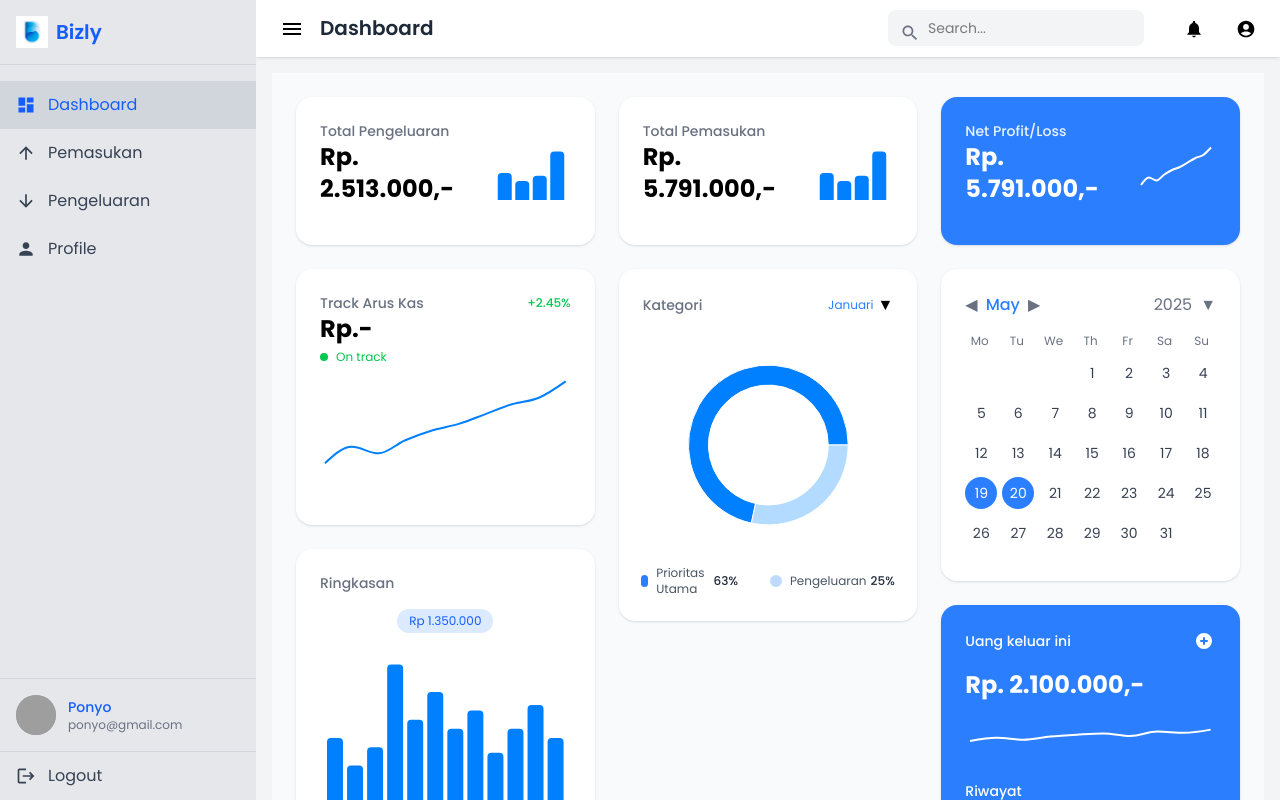
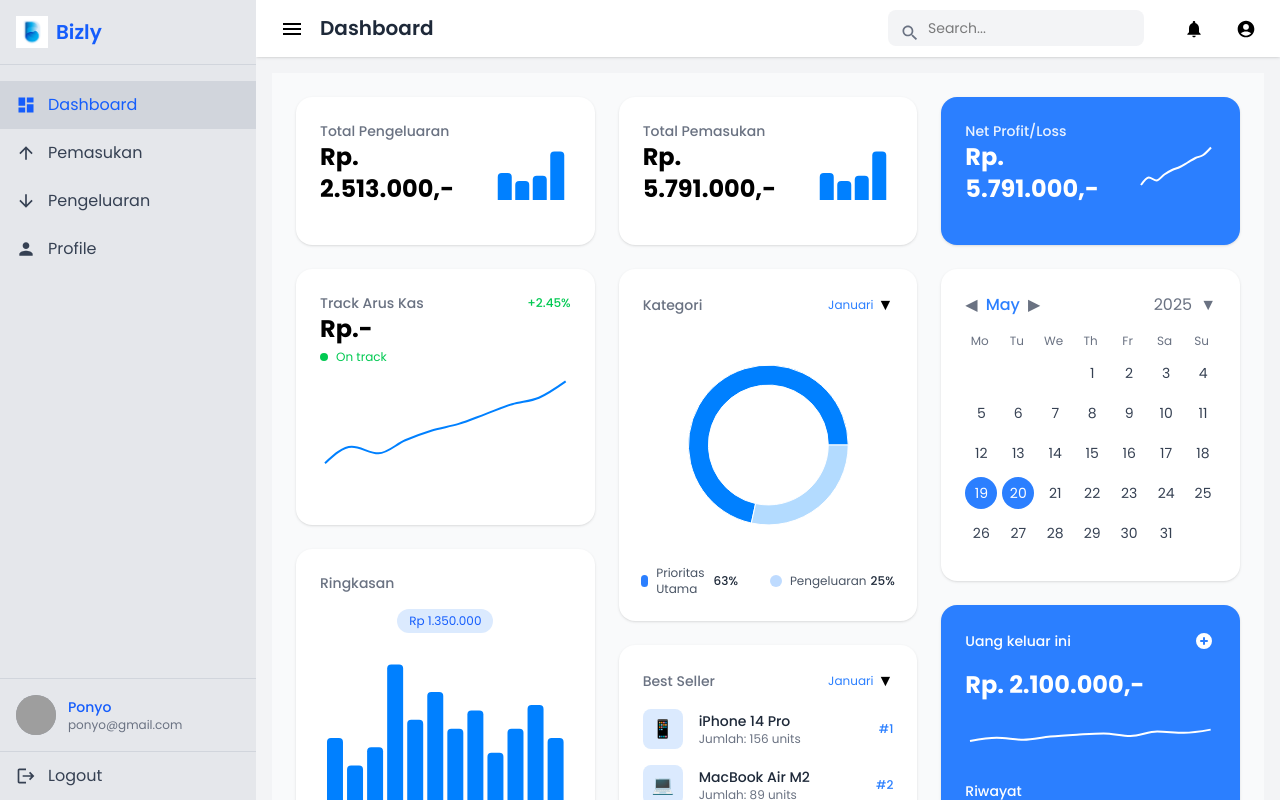
Before and after one commit to bizly-dbs/bizly-webapp, a React (Vite) app in the folder app/: page /dashboard in a window 1280 px wide. Built offline with nearby package versions, Linux system fonts and the light colour scheme; grey boxes are pictures that could not be loaded.

Commit message:
feat: add new card for top product or best seller product

```diff
--- a/app/src/pages/Overview/Dashboard.jsx
+++ b/app/src/pages/Overview/Dashboard.jsx
@@ -7,6 +7,7 @@ import MonthlySummaryCard from './components/MonthlySummaryCard';
 import CategoryCard from './components/CategoryCard';
 import CalendarCard from './components/CalendarCard';
 import ExpenseTrackingCard from './components/ExpenseTrackingCard';
+import TopCard from './components/TopCard';
 
 const Dashboard = () => {
   // Get current date information
@@ -179,6 +180,7 @@ const Dashboard = () => {
         {/* Middle Column */}
         <div className="md:col-span-1 space-y-6">
           <CategoryCard pieData={pieData} />
+          <TopCard />
         </div>
 
         {/* Right Column */}
--- /dev/null
+++ b/app/src/pages/Overview/components/TopCard.jsx
@@ -0,0 +1,66 @@
+import React from 'react';
+
+const TopCard = () => {
+  // Sample data for best-selling products with quantities
+  const bestSellers = [
+    {
+      name: 'iPhone 14 Pro',
+      quantity: '156 units',
+      icon: '📱'
+    },
+    {
+      name: 'MacBook Air M2',
+      quantity: '89 units',
+      icon: '💻'
+    },
+    {
+      name: 'AirPods Pro',
+      quantity: '234 units',
+      icon: '🎧'
+    }
+  ];
+
+  return (
+    <div className="bg-white rounded-2xl p-6 shadow-sm">
+      <div className="flex items-center justify-between mb-4">
+        <h3 className="text-gray-500 text-sm font-medium">Best Seller</h3>
+        <div className="flex items-center">
+          <button className="text-blue-500 text-xs">Januari</button>
+          <span className="ml-1">▼</span>
+        </div>
+      </div>
+
+      <div className="space-y-4">
+        {bestSellers.map((product, index) => (
+          <div key={index} className="flex items-center justify-between">
+            <div className="flex items-center">
+              <div className="bg-blue-100 w-10 h-10 rounded-lg flex items-center justify-center mr-4">
+                <span className="text-lg">{product.icon}</span>
+              </div>
+              <div>
+                <div className="text-sm font-medium text-gray-800">{product.name}</div>
+                <div className="text-xs text-gray-500">Jumlah: {product.quantity}</div>
+              </div>
+            </div>
+            <div className="text-right">
+              <div className="text-xs font-medium text-blue-500">#{index + 1}</div>
+            </div>
+          </div>
+        ))}
+      </div>
+
+      <div className="mt-4 pt-4 border-t border-gray-100">
+        <div className="flex items-center justify-between">
+          <div className="text-sm text-gray-500">Total Produk Terjual</div>
+          <div className="text-sm font-medium text-gray-800">479 units</div>
+        </div>
+        <div className="flex items-center mt-1">
+          <div className="w-2 h-2 rounded-full bg-blue-500 mr-2"></div>
+          <span className="text-xs text-blue-500">Top 3 produk bulan ini</span>
+        </div>
+      </div>
+    </div>
+  );
+};
+
+export default TopCard;
```
